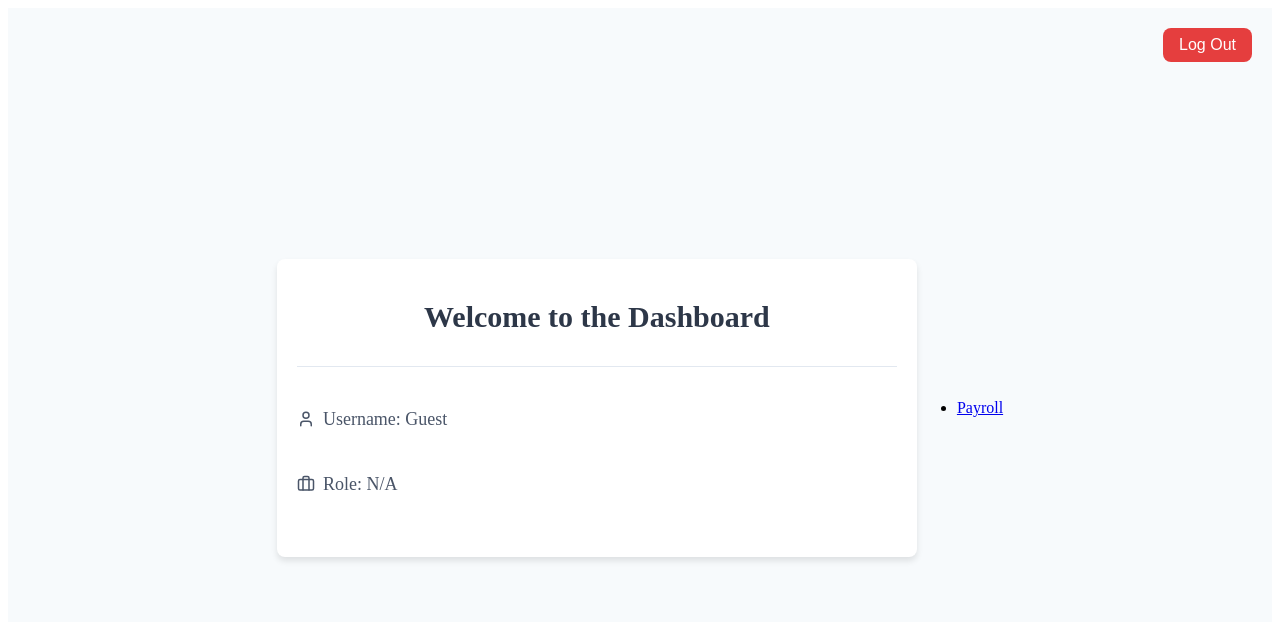
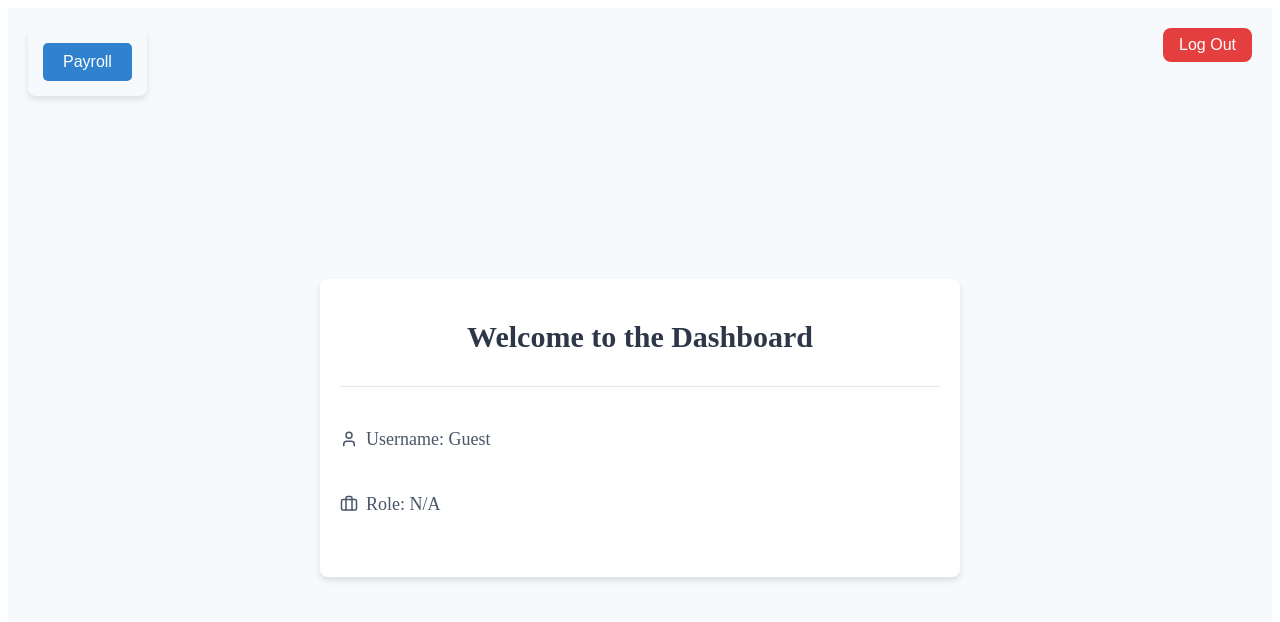
Before and after one commit to Ragheil/central_juan, a React (Vite) app: page /dashboard in a window 1280 px wide. Shown: the top 622 px of the page. Built offline with nearby package versions, Linux system fonts and the light colour scheme.

Commit message:
payroll navigation fixed

```diff
--- a/frontend/dashboard/dashboard.css
+++ b/frontend/dashboard/dashboard.css
@@ -157,10 +157,10 @@
     background-color: #c53030;
   }
   /* Add this CSS to your dashboard.css */
-
   .dashboard-container {
     display: flex;
     position: relative;
+    padding: 20px;
 }
 
 .dashboard-card {
@@ -169,6 +169,30 @@
     background-color: white;
     box-shadow: 0 4px 6px rgba(0, 0, 0, 0.1);
     border-radius: 8px;
+}
+
+.left-nav {
+    position: absolute;
+    top: 20px;
+    left: 20px;
+    background-color: #f7fafc;
+    padding: 15px;
+    box-shadow: 0 4px 6px rgba(0, 0, 0, 0.1);
+    border-radius: 8px;
+}
+
+.left-nav button {
+    padding: 10px 20px;
+    border: none;
+    border-radius: 5px;
+    background-color: #3182ce;
+    color: white;
+    font-size: 16px;
+    cursor: pointer;
+}
+
+.left-nav button:hover {
+    background-color: #2b6cb0;
 }
 
 .right-nav {
--- a/src/dashboard/dashboard.jsx
+++ b/src/dashboard/dashboard.jsx
@@ -27,6 +27,13 @@ function Dashboard() {
 
   return (
     <div className="dashboard-container">
+      {/* Left Navigation */}
+      <div className="left-nav">
+        <Link to="/payroll">
+          <button> Payroll</button>
+        </Link>
+      </div>
+
       <div className="dashboard-card">
         <div className="dashboard-header">
           <h1>Welcome to the Dashboard</h1>
@@ -49,13 +56,13 @@ function Dashboard() {
         </div>
       </div>
 
-      {/* Right Navigation Menu */}
-      <div className="left-nav">
+      {/* Right Navigation
+      <div className="right-nav">
         <ul>
           <li><Link to="/payroll">Payroll</Link></li>
-          {/* You can add more links here as needed */}
+          {/* You can add more links here as needed
         </ul>
-      </div>
+      </div>*/}
 
       {/* Popup for logout confirmation */}
       {showPopup && (
```
Lines whose indentation alone changed are shown as unchanged.
